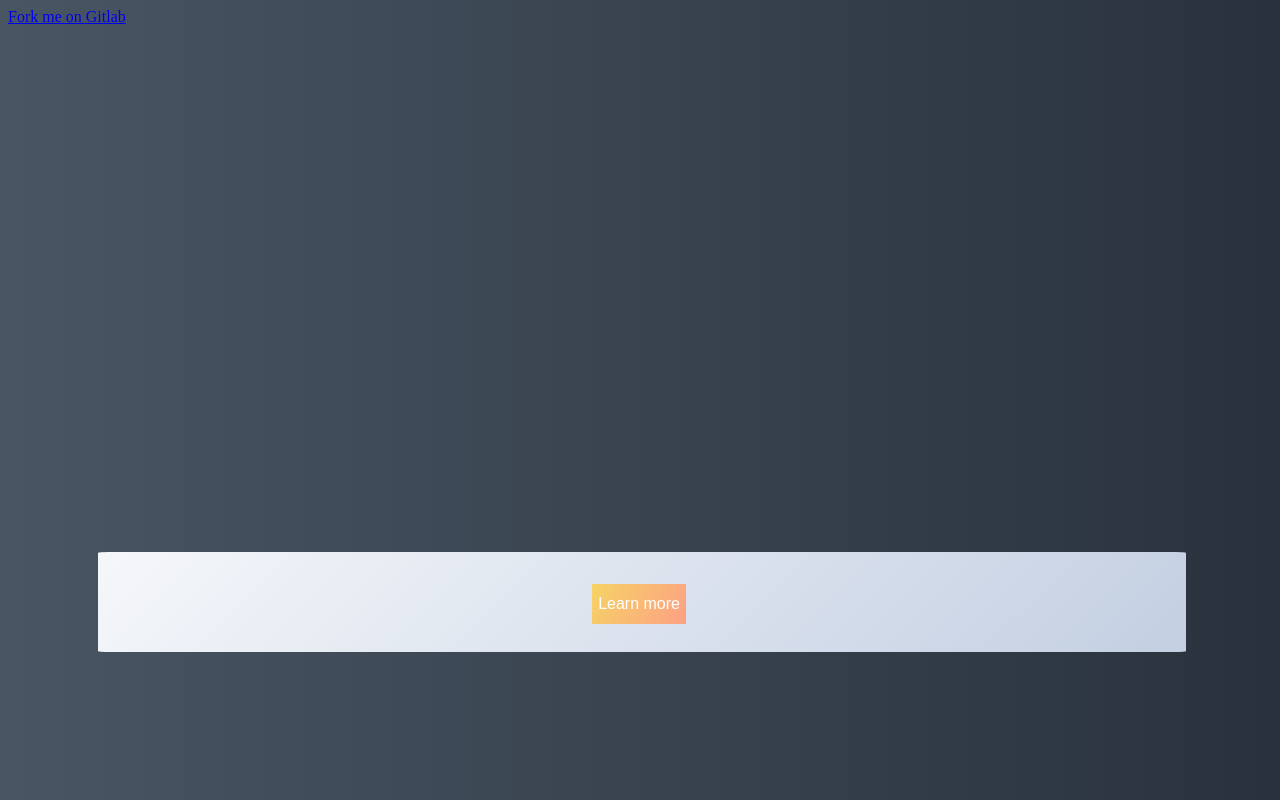
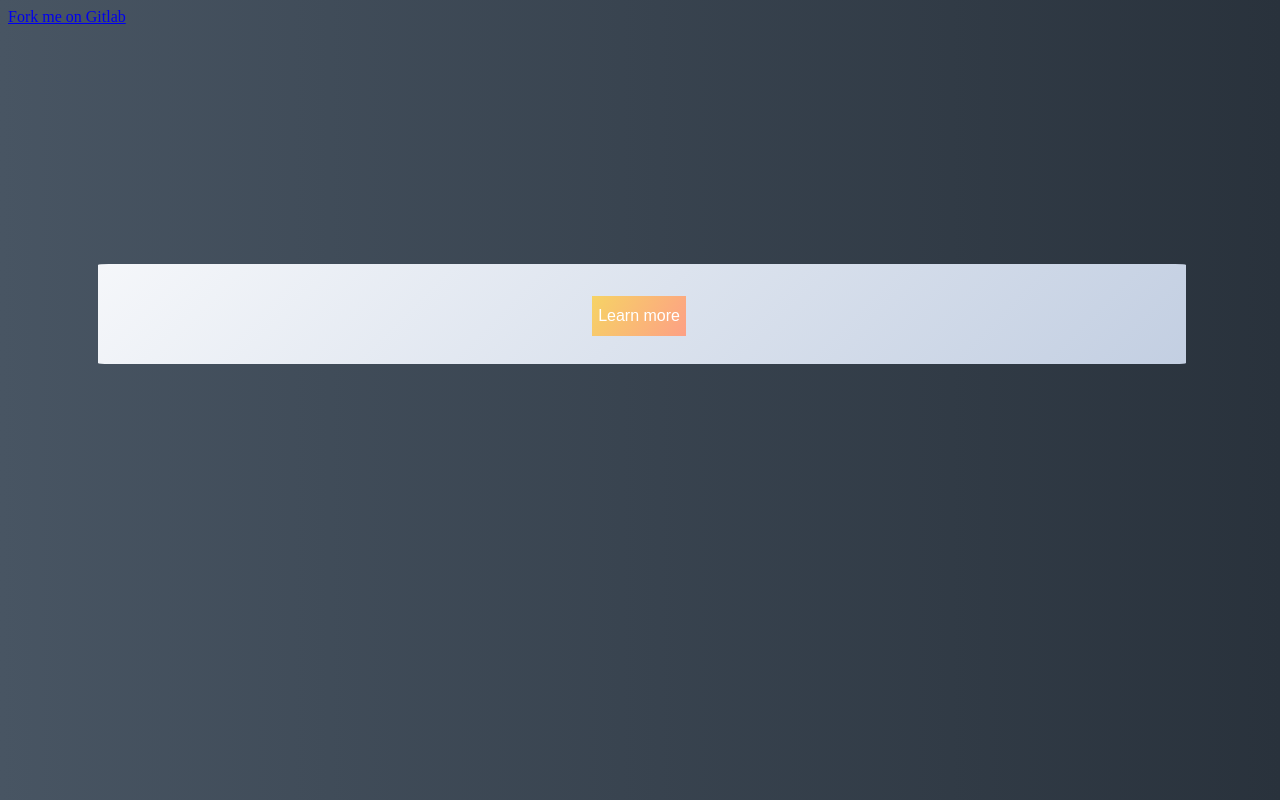
Before and after one commit to d3vfreak/fleet-overview, a website with bundled scripts: page static/index.html in a window 1280 px wide. Shown: the top 800 px of the page. Built offline with nearby package versions, Linux system fonts and the light colour scheme; files whose address does not match are found by name.

Commit message:
fixing css

```diff
--- a/static/assets/style.css
+++ b/static/assets/style.css
@@ -2,7 +2,7 @@
   display:flex;
   /* position: relative;*/
   /*height:40vh;*/
-  height:90vw;
+  height:45vw;
   width:99vw;
   justify-content: center; /* center items vertically, in this case */
   align-items: center;
```
